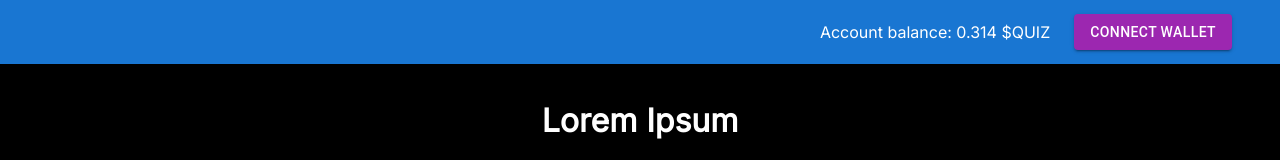
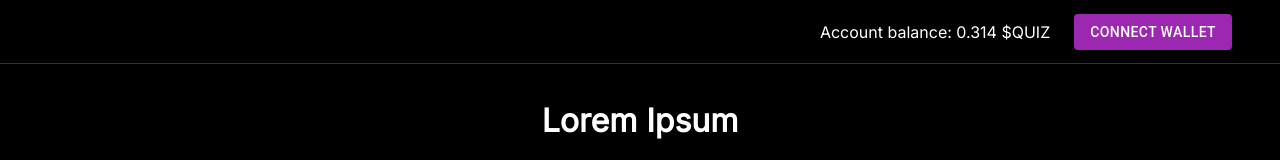
Before and after one commit to AlanWendorff/membrane-frontend-cc, a React (Vite) app: page / in a window 1280 px wide. Shown: the top 160 px of the page. Built offline with nearby package versions, Linux system fonts and the light colour scheme.

Commit message:
fix: :bug: Added style important

```diff
--- a/src/components/Header/Header.css
+++ b/src/components/Header/Header.css
@@ -1,5 +1,5 @@
 .header {
-  background-color: #000000cc;
-  box-shadow: inset 0 -1px 0 0 #333;
+  background-color: #000000cc !important;
+  box-shadow: inset 0 -1px 0 0 #333 !important;
   backdrop-filter: saturate(180%) blur(5px);
 }
```
